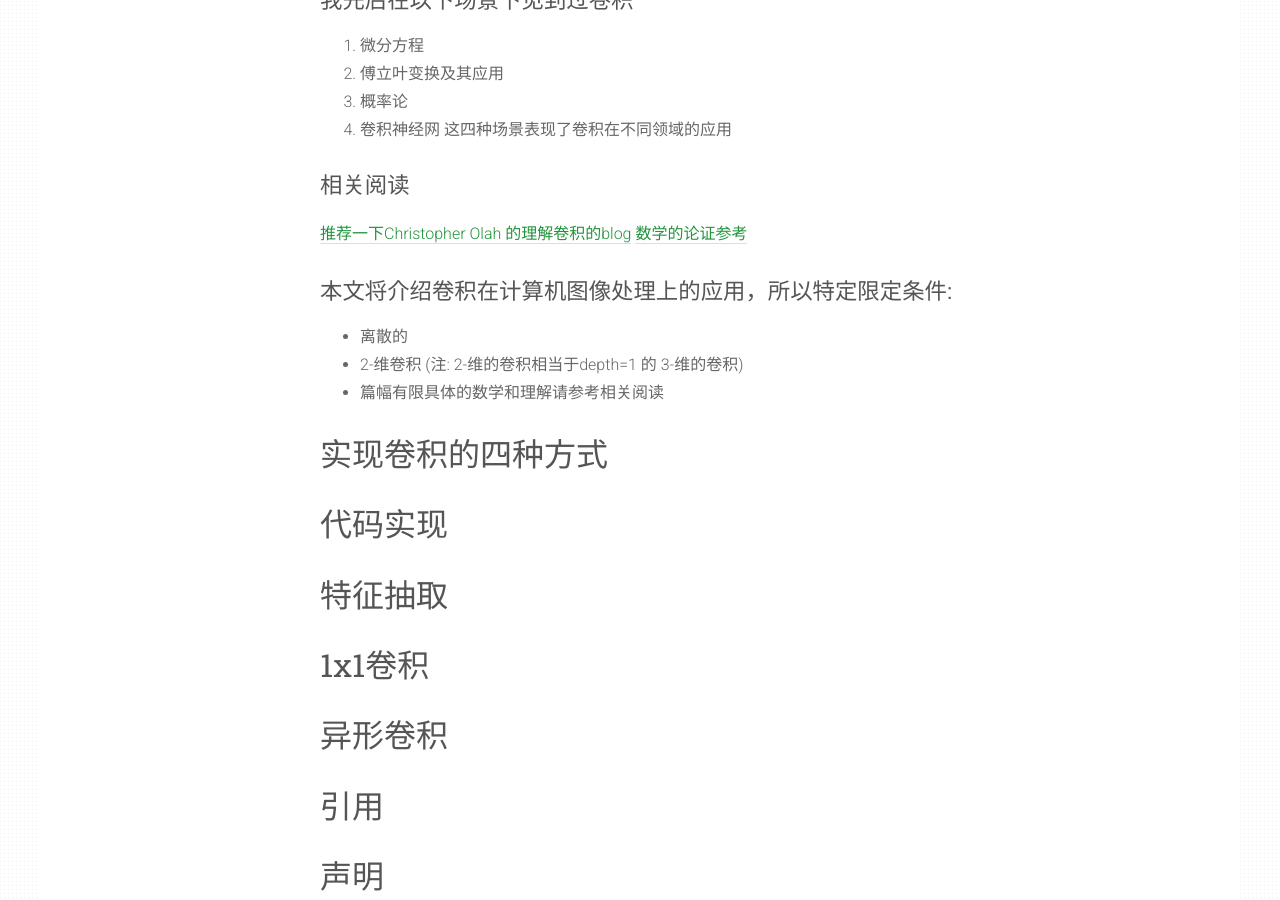
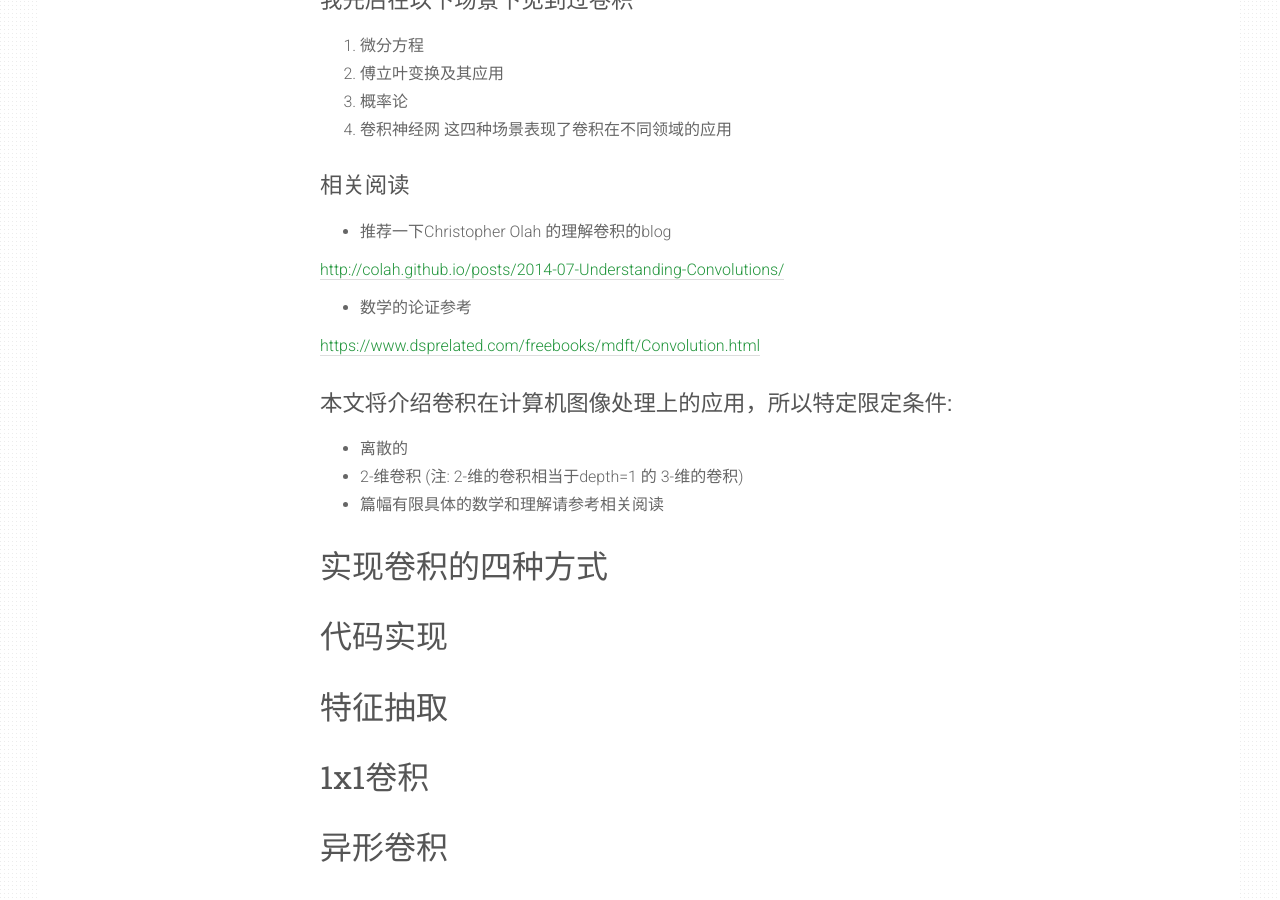
Before and after one commit to vincentweikey/vincentweikey.github.io, a Jekyll site: the page built from _posts/2018-10-05-understanding-convolution.md, in a window 1280 px wide and 900 px high, scrolled down 563 px. Built offline with Jekyll 4.4.1, drawn with Linux system fonts in a browser that asks for light colours; some of the changed lines change nothing that is shown.

Commit message:
add unfinished conv post

```diff
--- a/_posts/2018-10-05-understanding-convolution.md
+++ b/_posts/2018-10-05-understanding-convolution.md
@@ -18,9 +18,10 @@ tags: [Theory,CV]
 
 ### 相关阅读
 
-[推荐一下Christopher Olah 的理解卷积的blog](http://colah.github.io/posts/2014-07-Understanding-Convolutions/)
-[数学的论证参考](https://www.dsprelated.com/freebooks/mdft/Convolution.html)
-
+* 推荐一下Christopher Olah 的理解卷积的blog
+<http://colah.github.io/posts/2014-07-Understanding-Convolutions/>
+* 数学的论证参考
+<https://www.dsprelated.com/freebooks/mdft/Convolution.html>
 ### 本文将介绍卷积在计算机图像处理上的应用，所以特定限定条件:
 * 离散的
 * 2-维卷积 (注: 2-维的卷积相当于depth=1 的 3-维的卷积)
```
